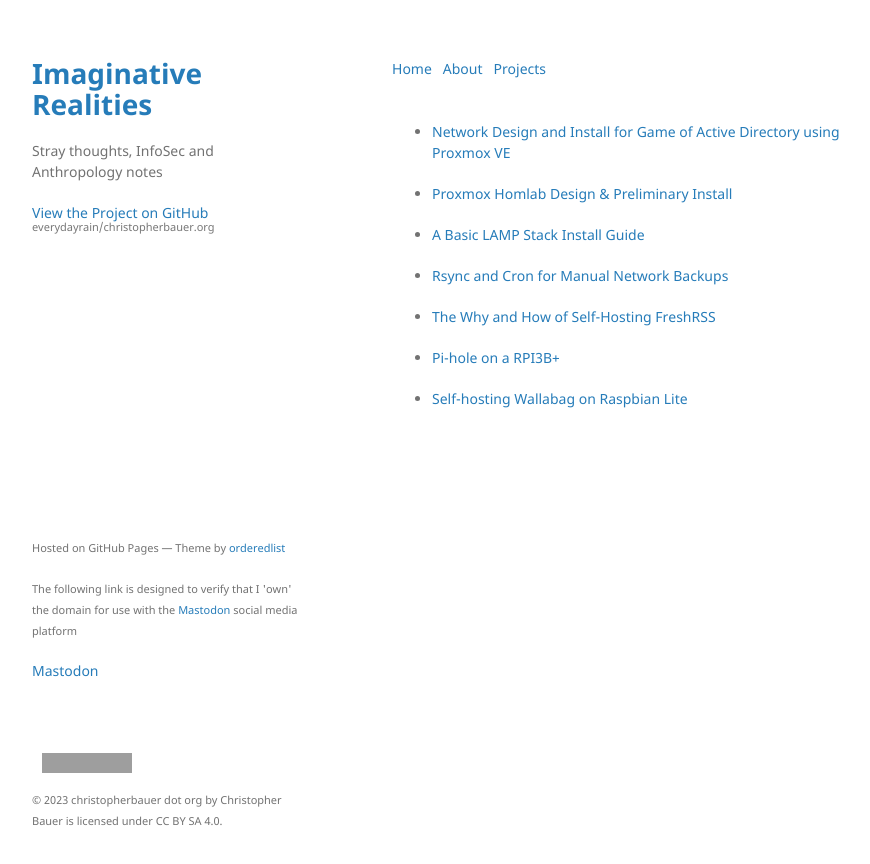
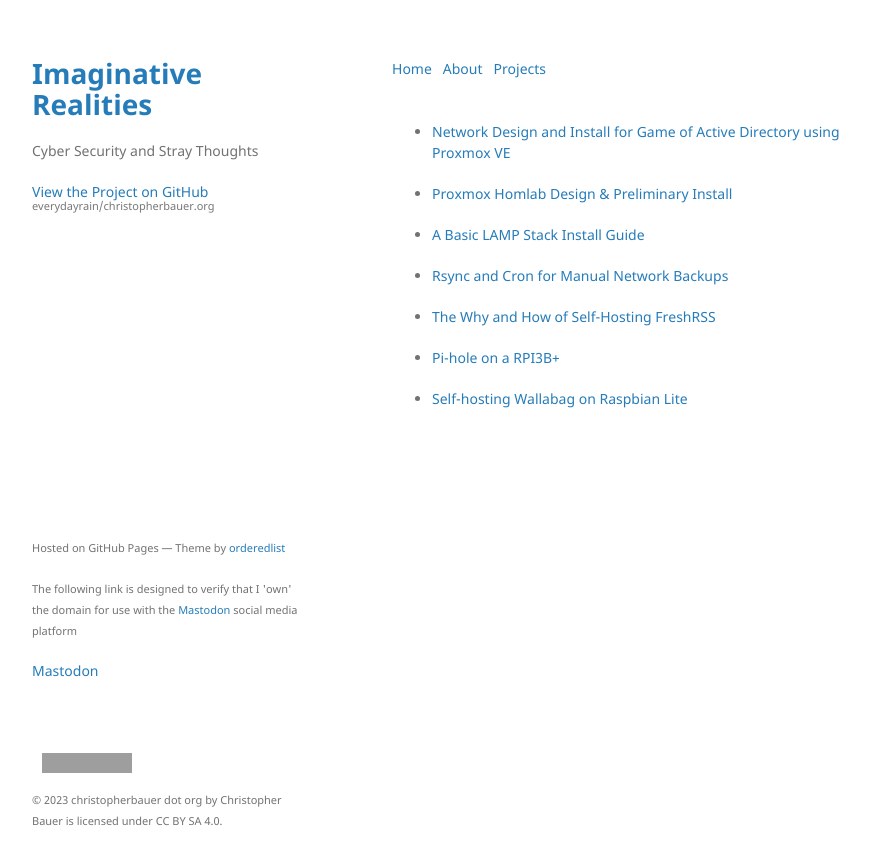
Before and after one commit to everydayrain/christopherbauer.org, a Jekyll site: the page built from projects.md, in a window 1280 px wide. Shown: the top 864 px of the page, without its empty margins (178-1048 px from the left). Built offline with Jekyll 4.4.1, drawn with Linux system fonts in a browser that asks for light colours; grey boxes are pictures that could not be loaded.

Commit message:
Update _config.yml

```diff
--- a/_config.yml
+++ b/_config.yml
@@ -1,8 +1,6 @@
 title: Imaginative Realities
-logo:
-description: Stray thoughts, InfoSec and Anthropology notes
+description: Cyber Security and Stray Thoughts
 show_downloads: false
-google_analytics:
 remote_theme: pages-themes/hacker@v0.2.0
 plugins:
 - jekyll-feed
```
